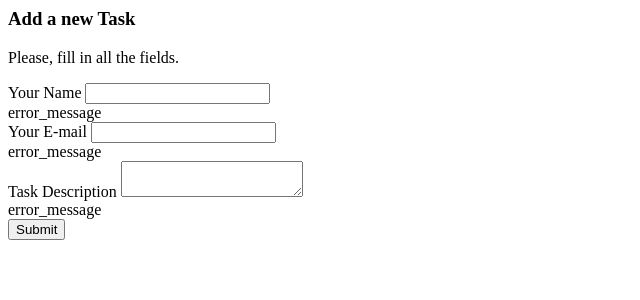
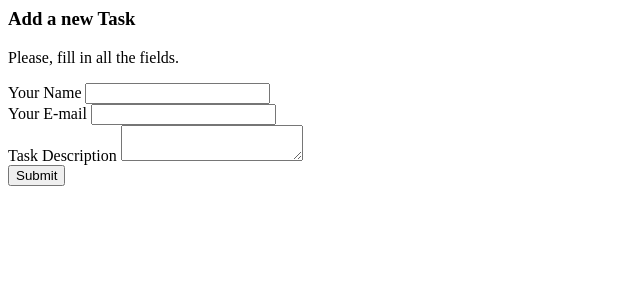
Before and after one commit to dmkfasi/beejee, a PHP site: page /views/task_add.php in a window 1280 px wide. Shown: the top 300 px of the page, without its empty margins (0-640 px from the left). Run offline with PHP 8.4, Linux system fonts and the light colour scheme.

Commit message:
New task submission form

```diff
--- a/views/task_add.php
+++ b/views/task_add.php
@@ -1,27 +1,45 @@
 <h3>Add a new Task</h3>
 
-<form method="post" action="/task/save">
+<form method="post" action="/task/save/" class="needs-validation">
 
 	<p>Please, fill in all the fields.</p>
 
 	<div class="form-group">
 		<label for="userName">Your Name</label>
-		<input id="userName" class="form-control" type="email" name="" value="">
-		<div class="error">error_message</div>
+		<input type="text" id="userName" class="form-control" name="username" required="required">
 	</div>
 
 	<div class="form-group">
 		<label for="userEmail">Your E-mail</label>
-		<input type="email" class="form-control" id="exampleInputEmail1" aria-describedby="emailHelp">
-		<div class="error">error_message</div>
+		<input type="email" id="userEmail" class="form-control" name="email" required="required">
 	</div>
 
 	<div class="form-group">
 		<label for="taskDescription">Task Description</label>
-		<textarea id="taskDescription" class="form-control" name=""></textarea>
-		<div class="error">error_message</div>
+		<textarea id="taskDescription" class="form-control" name="description" required="required"></textarea>
 	</div>
 
 	<button type="submit" class="btn btn-primary">Submit</button>
 
 </form>
+
+<script>
+// Example starter JavaScript for disabling form submissions if there are invalid fields
+(function() {
+  'use strict';
+  window.addEventListener('load', function() {
+    // Fetch all the forms we want to apply custom Bootstrap validation styles to
+    var forms = document.getElementsByClassName('needs-validation');
+    // Loop over them and prevent submission
+    var validation = Array.prototype.filter.call(forms, function(form) {
+      form.addEventListener('submit', function(event) {
+        if (form.checkValidity() === false) {
+          event.preventDefault();
+          event.stopPropagation();
+        }
+        form.classList.add('was-validated');
+      }, false);
+    });
+  }, false);
+})();
+</script>
```
